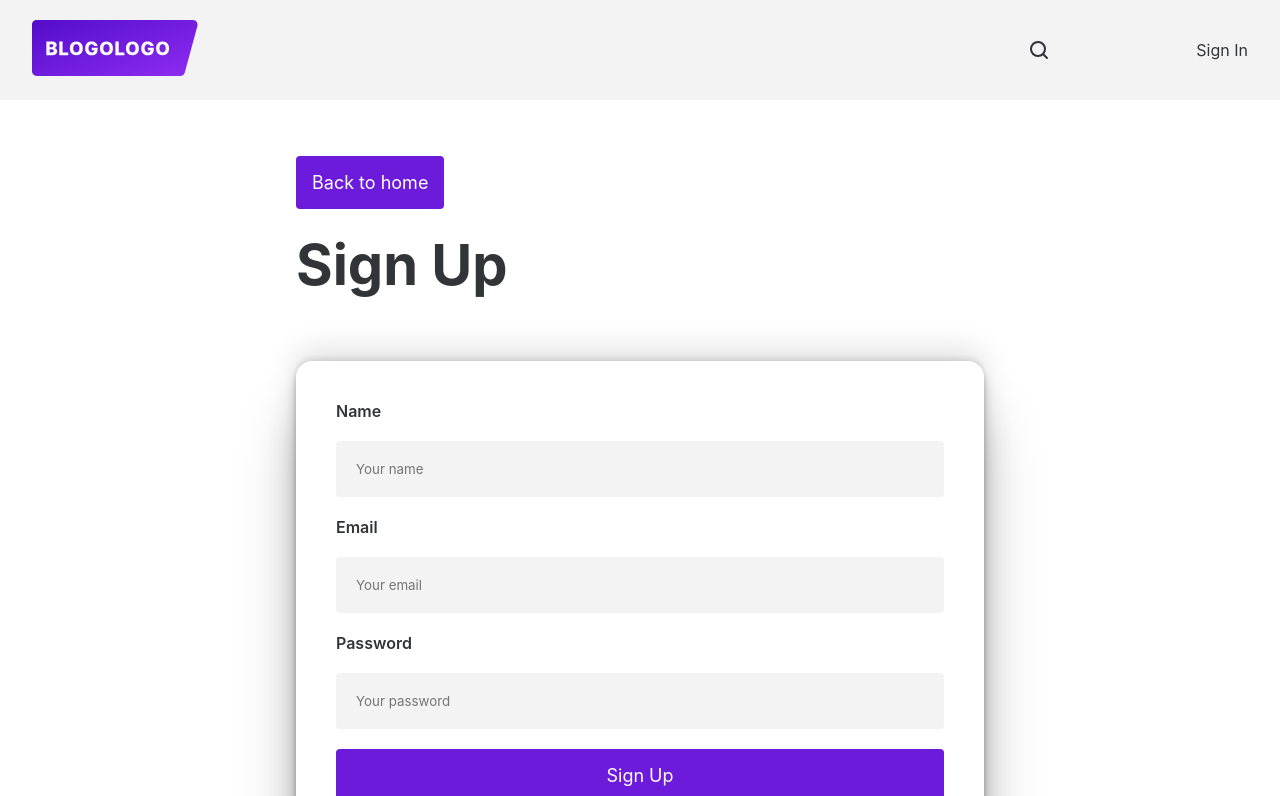
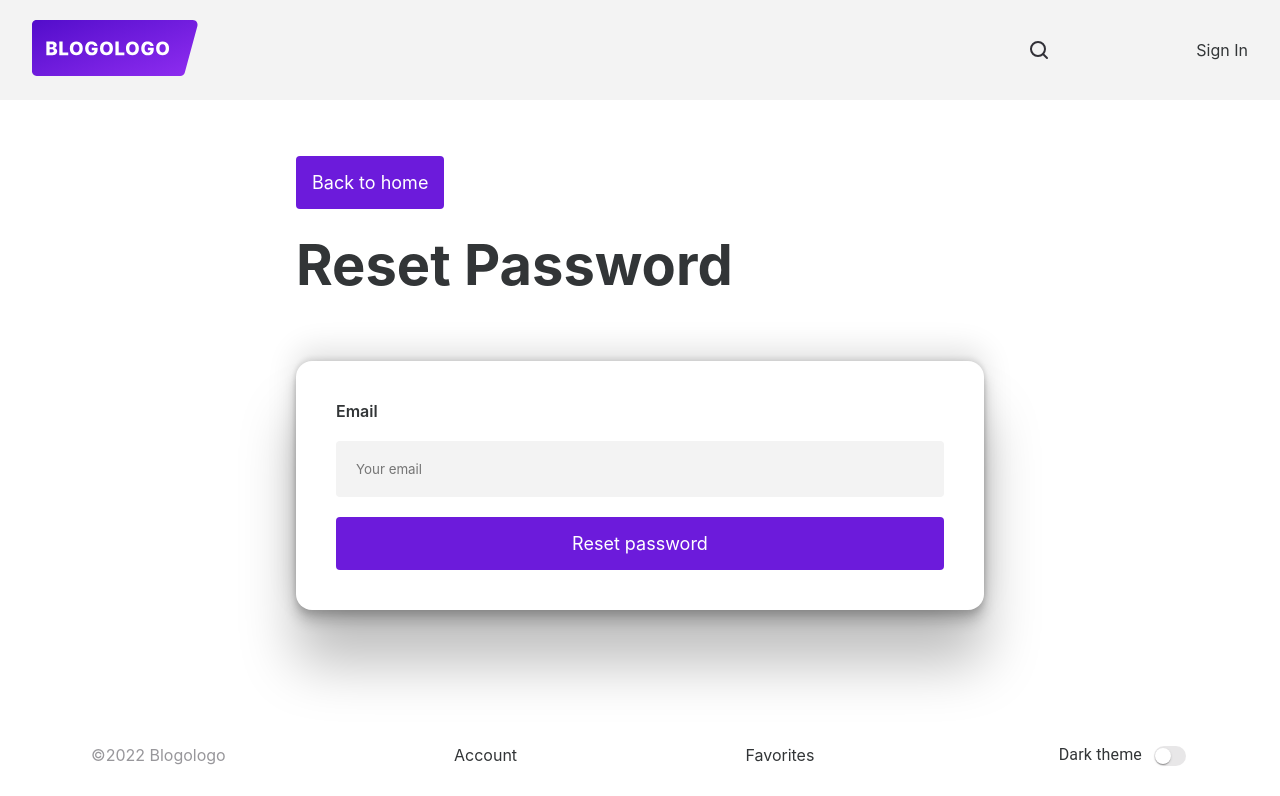
Before and after one commit to marshitsky/BlogoLogo, a React (Create React App) app: page /reset-password in a window 1280 px wide. Before the commit this address led to /sign-up. Shown: the top 796 px of the page. Built offline with nearby package versions, Linux system fonts and the light colour scheme; some icons are missing.

Commit message:
refactor(whole project): fix links and imports

```diff
--- a/public/index.html
+++ b/public/index.html
@@ -4,6 +4,8 @@
     <meta charset="utf-8" />
     <meta name="viewport" content="width=device-width, initial-scale=1" />
     <link rel="icon" href="/favicon.ico" />
+    <link rel="preconnect" href="https://fonts.googleapis.com" />
+    <link rel="preconnect" href="https://fonts.gstatic.com" crossorigin />
     <title>BlogoLogo</title>
   </head>
   <body>
--- a/src/components/RequireAuth/RequireAuth.tsx
+++ b/src/components/RequireAuth/RequireAuth.tsx
@@ -1,9 +1,8 @@
-import { MainTemplate } from "components/MainTemplate/MainTemplate";
-import { Navigate } from "react-router-dom";
+import { Navigate, Outlet } from "react-router-dom";
 import { ROUTE } from "router";
 import { getUserInfo, useAppSelector } from "store";
 
 export const RequireAuth = () => {
   const { isAuth } = useAppSelector(getUserInfo);
-  return isAuth ? <MainTemplate /> : <Navigate to={ROUTE.SIGN_UP} />;
+  return isAuth ? <Outlet /> : <Navigate to={ROUTE.SIGN_IN} />;
 };
--- a/src/components/SignInForm/SignInForm.tsx
+++ b/src/components/SignInForm/SignInForm.tsx
@@ -1,12 +1,12 @@
 import { SubmitHandler, useForm } from "react-hook-form";
-import { NavLink, useNavigate } from "react-router-dom";
+import { generatePath, useNavigate } from "react-router-dom";
 import {
   SignInInput,
   SignInLabel,
   SignInText,
   SignInButton,
   StyledSigningForm,
-  SignInNavLink,
+  StyledLink,
 } from "./styles";
 import { ROUTE } from "router";
 import { fetchSignInUser, useAppDispatch } from "store";
@@ -22,16 +22,13 @@ export const SignInForm = () => {
   const {
     register,
     handleSubmit,
-    reset,
     formState: { errors },
   } = useForm<ISignInFormTypes>();
 
   const onSubmit: SubmitHandler<ISignInFormTypes> = (userInfo) => {
-    dispatch(fetchSignInUser(userInfo))
-      .then(() => navigate("../" + ROUTE.ACCOUNT))
-      .finally(() => {
-        reset();
-      });
+    dispatch(fetchSignInUser(userInfo)).then(() =>
+      navigate(generatePath("/:path", { path: ROUTE.ACCOUNT })),
+    );
   };
 
   return (
@@ -61,10 +58,13 @@ export const SignInForm = () => {
         })}
       />
       {errors.password && <p>{errors.password.message}</p>}
-      <NavLink to={"../" + ROUTE.RESET_PASSWORD}>Forgot password?</NavLink>
+      <StyledLink to={generatePath("/:path", { path: ROUTE.RESET_PASSWORD })}>
+        Forgot password?
+      </StyledLink>
       <SignInButton type="submit">Sign in</SignInButton>
       <SignInText>
-        Don’t have an account? <SignInNavLink to={"../" + ROUTE.SIGN_UP}>Sign Up</SignInNavLink>
+        Don’t have an account?{" "}
+        <StyledLink to={generatePath("/:path", { path: ROUTE.SIGN_UP })}>Sign Up</StyledLink>
       </SignInText>
     </StyledSigningForm>
   );
--- a/src/index.tsx
+++ b/src/index.tsx
@@ -2,8 +2,8 @@ import ReactDOM from "react-dom/client";
 import { Provider } from "react-redux";
 import { App } from "./App";
 import { store } from "./store/store";
-import { GlobalStyles } from "./ui/globalStyles";
 import "./firebase";
+import { GlobalStyles } from "ui";
 
 const root = ReactDOM.createRoot(document.getElementById("root") as HTMLElement);
 
--- a/src/pages/ResetPasswordPage/ResetPasswordPage.tsx
+++ b/src/pages/ResetPasswordPage/ResetPasswordPage.tsx
@@ -1,11 +1,11 @@
 import { ResetForm } from "components";
 import { ROUTE } from "router";
-import { ResetPage, ResetPageTitle, StyledLink } from "./styles";
+import { ResetPage, ResetPageTitle, SLink } from "./styles";
 
 export const ResetPasswordPage = () => {
   return (
     <ResetPage>
-      <StyledLink to={ROUTE.HOME}>Back to home</StyledLink>
+      <SLink to={ROUTE.HOME}>Back to home</SLink>
       <ResetPageTitle>Reset Password</ResetPageTitle>
       <ResetForm />
     </ResetPage>
--- a/src/pages/SignInPage/SignInPage.tsx
+++ b/src/pages/SignInPage/SignInPage.tsx
@@ -1,11 +1,11 @@
 import { SignInForm } from "components";
 import { ROUTE } from "router";
-import { SigInTitle, StyledLink, StyledWrapper } from "./styles";
+import { SigInTitle, SLink, StyledWrapper } from "./styles";
 
 export const SignInPage = () => {
   return (
     <StyledWrapper>
-      <StyledLink to={ROUTE.HOME}>Back to home</StyledLink>
+      <SLink to={ROUTE.HOME}>Back to home</SLink>
       <SigInTitle>Sign In</SigInTitle>
       <SignInForm />
     </StyledWrapper>
--- a/src/router/router.tsx
+++ b/src/router/router.tsx
@@ -12,11 +12,10 @@ import {
   SignUpPage,
   NewsPage,
 } from "pages";
-import { ROUTE } from "router";
+import { ROUTE } from "./routes";
 
 export const router = createBrowserRouter(
   createRoutesFromElements(
-    <>
     <Route path={ROUTE.HOME} element={<MainTemplate />}>
       <Route index element={<HomePage />} />
       <Route path={ROUTE.CONTENT} element={<ArticlePage />} />
@@ -25,12 +24,11 @@ export const router = createBrowserRouter(
       <Route path={ROUTE.SIGN_IN} element={<SignInPage />} />
       <Route path={ROUTE.SIGN_UP} element={<SignUpPage />} />
       <Route path={ROUTE.NOT_FOUND} element={<NotFoundPage />} />
-      </Route>
+      <Route path={ROUTE.RESET_PASSWORD} element={<ResetPasswordPage />} />
       <Route element={<RequireAuth />}>
         <Route path={ROUTE.ACCOUNT} element={<AccountPage />} />
         <Route path={ROUTE.FAVORITES} element={<FavoritesPage />} />
-        <Route path={ROUTE.RESET_PASSWORD} element={<ResetPasswordPage />} />
       </Route>
-    </>,
+    </Route>,
   ),
 );
```
Lines whose indentation alone changed are shown as unchanged.
